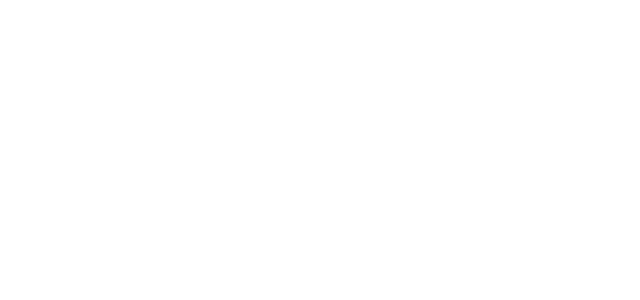
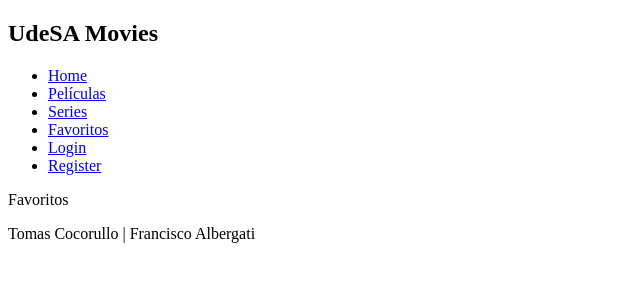
Before and after one commit to falbergatirozier-ship-it/proyecto-cocorullo-albergati-tdm, a React (Create React App) app: page /favoritos in a window 1280 px wide. Shown: the top 300 px of the page, without its empty margins (0-640 px from the left). Built offline with nearby package versions, Linux system fonts and the light colour scheme.

Commit message:
Hice el footer y la estructura base de todos los componentes

```diff
--- a/src/App.js
+++ b/src/App.js
@@ -7,6 +7,7 @@ import Series from "./Screens/Series/Series"
 import Favoritos from "./Screens/Favoritos/Favoritos"
 import Login from "./Screens/Login/Login"
 import Register from "./Screens/Register/Register"
+import Footer from "./Components/Footer/Footer";
 
 function App() {
   return (
@@ -20,6 +21,8 @@ function App() {
           <Route path="/login" component={Login} />
           <Route path="/register" component={Register} />
         </Switch>
+
+        <Footer />
     </React.Fragment>
   );
 }
--- a/src/Components/Footer/Footer.js
+++ b/src/Components/Footer/Footer.js
@@ -0,0 +1,13 @@
+import React from "react";
+import "./Footer.css"
+
+function Footer (){
+
+    return (
+        <footer>
+            <p >Tomas Cocorullo | Francisco Albergati</p>
+        </footer>
+    )
+}
+
+export default Footer
--- /dev/null
+++ b/src/Components/Menu/Menu.css
@@ -0,0 +1,11 @@
+.nav {
+    display: grid;
+    grid-template-columns: 1fr;
+    background-color: #eee;
+    border-radius: 4px;
+    margin-bottom: 20px;
+}
+
+.nav:hover{
+    font-weight: bold;
+}
--- a/src/Components/Menu/Menu.js
+++ b/src/Components/Menu/Menu.js
@@ -4,12 +4,12 @@ import {Link} from "react-router-dom"
 function Menu (){
     return(
         <ul className="nav">
-            <li class="nav-item"> <Link to="/" >Home</Link> </li>
-            <li class="nav-item"> <Link to="/SeccionPeliculas" >Películas</Link> </li>
-            <li class="nav-item"> <Link to="/SeccionSeries" >Series</Link> </li>
-            <li class="nav-item"> <Link to="/Favoritos" >Favoritos</Link> </li>
-            <li class="nav-item log"> <Link to="/Login" >Login</Link> </li>
-            <li class="nav-item reg"> <Link to="/Registers" >Register</Link> </li>
+            <li className="nav-item"> <Link to="/" >Home</Link> </li>
+            <li className="nav-item"> <Link to="/Peliculas" >Películas</Link> </li>
+            <li className="nav-item"> <Link to="/Series" >Series</Link> </li>
+            <li className="nav-item"> <Link to="/Favoritos" >Favoritos</Link> </li>
+            <li className="nav-item log"> <Link to="/Login" >Login</Link> </li>
+            <li className="nav-item reg"> <Link to="/Register" >Register</Link> </li>
         </ul>
     )
 }
--- a/src/Screens/Favoritos/Favoritos.js
+++ b/src/Screens/Favoritos/Favoritos.js
@@ -0,0 +1,16 @@
+import React, {Component} from "react";
+
+class Favoritos extends Component {
+    constructor () {
+        super ();
+
+    }
+
+    render () {
+        return(
+            <div>Favoritos</div>
+        )
+    }
+}
+
+export default Favoritos
--- a/src/Screens/Home/Home.js
+++ b/src/Screens/Home/Home.js
@@ -0,0 +1,16 @@
+import React, {Component} from "react";
+
+class Home extends Component {
+    constructor () {
+        super ();
+
+    }
+
+    render () {
+        return(
+            <div>Home</div>
+        )
+    }
+}
+
+export default Home
--- a/src/Screens/Login/Login.js
+++ b/src/Screens/Login/Login.js
@@ -0,0 +1,16 @@
+import React, {Component} from "react";
+
+class Login extends Component {
+    constructor () {
+        super ();
+
+    }
+
+    render () {
+        return(
+            <div>Login</div>
+        )
+    }
+}
+
+export default Login
--- a/src/Screens/Peliculas/Peliculas.js
+++ b/src/Screens/Peliculas/Peliculas.js
@@ -0,0 +1,16 @@
+import React, {Component} from "react";
+
+class Peliculas extends Component {
+    constructor () {
+        super ();
+
+    }
+
+    render () {
+        return(
+            <div>Peliculas</div>
+        )
+    }
+}
+
+export default Peliculas
--- a/src/Screens/Register/Register.js
+++ b/src/Screens/Register/Register.js
@@ -0,0 +1,16 @@
+import React, {Component} from "react";
+
+class Register extends Component {
+    constructor () {
+        super ();
+
+    }
+
+    render () {
+        return(
+            <div>Register</div>
+        )
+    }
+}
+
+export default Register
--- a/src/Screens/Series/Series.js
+++ b/src/Screens/Series/Series.js
@@ -0,0 +1,16 @@
+import React, {Component} from "react";
+
+class Series extends Component {
+    constructor () {
+        super ();
+
+    }
+
+    render () {
+        return(
+            <div>Series</div>
+        )
+    }
+}
+
+export default Series
--- a/src/index.js
+++ b/src/index.js
@@ -1,7 +1,11 @@
 import React from 'react';
 import ReactDOM from 'react-dom/client';
 import App from './App';
+import { BrowserRouter } from 'react-router-dom';
 
 const root = ReactDOM.createRoot(document.getElementById('root'));
 root.render(
+  <BrowserRouter>
+    <App />
+  </BrowserRouter>
 );
```
